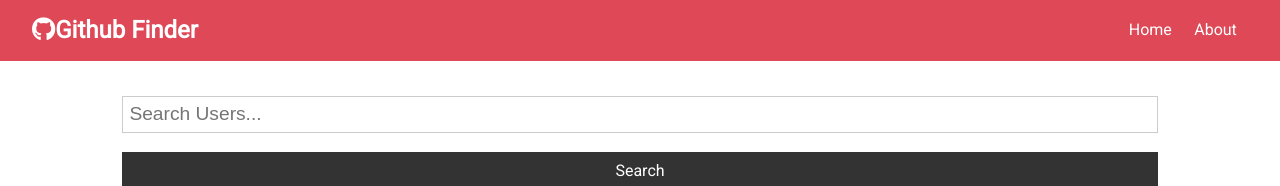
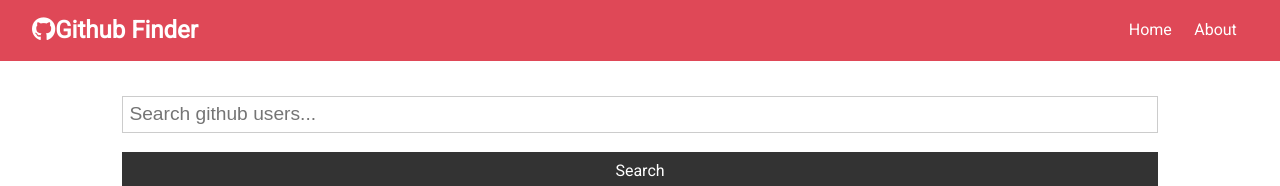
Before and after one commit to mchoffn/github-finder, a React (Create React App) app: page / in a window 1280 px wide. Shown: the top 186 px of the page. Built offline with nearby package versions, Linux system fonts and the light colour scheme.

Commit message:
made little change to searchbar for testing - all is working

```diff
--- a/src/components/users/Search.js
+++ b/src/components/users/Search.js
@@ -33,7 +33,7 @@ export class Search extends Component {
           <input
             type='text'
             name='text'
-            placeholder='Search Users...'
+            placeholder='Search github users...'
             value={this.state.text}
             onChange={this.onChange}
           />
```
Also changed, not shown: 2 other files (tests, documents, lock files or other folders).
